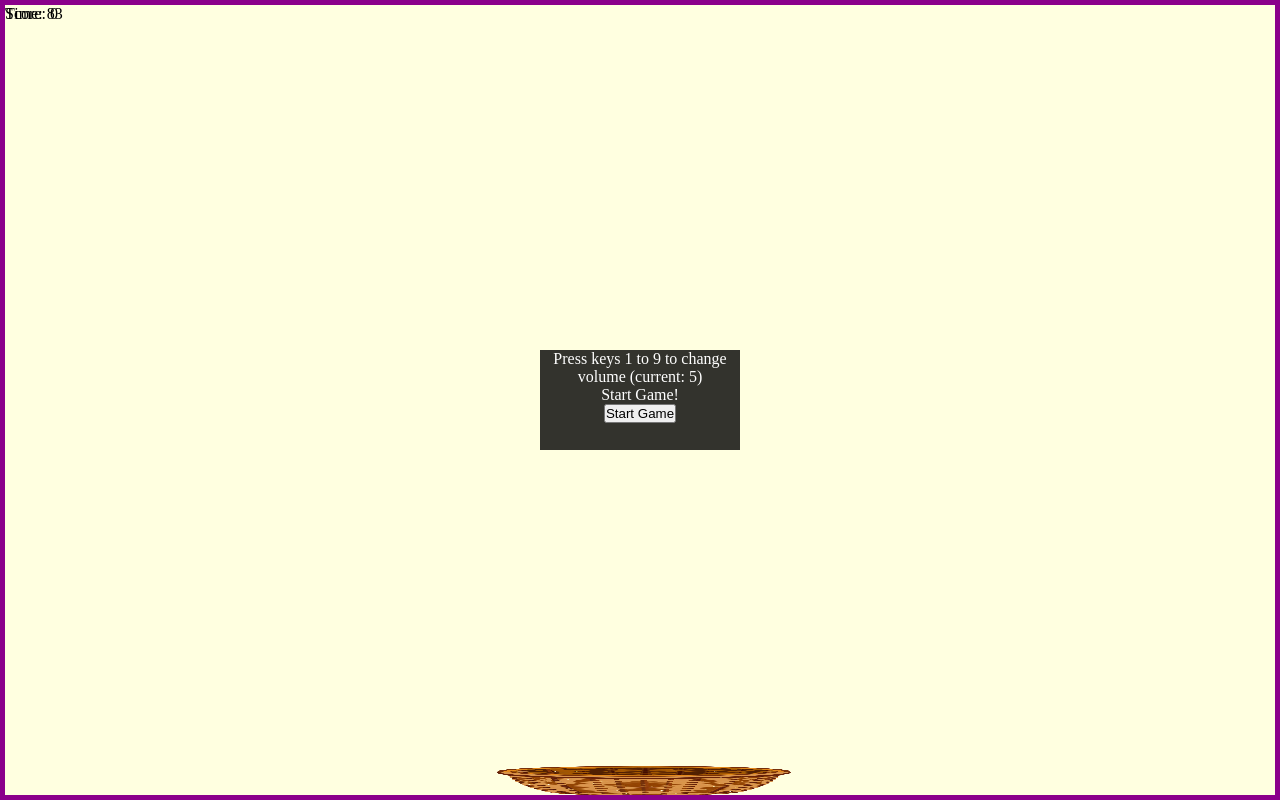
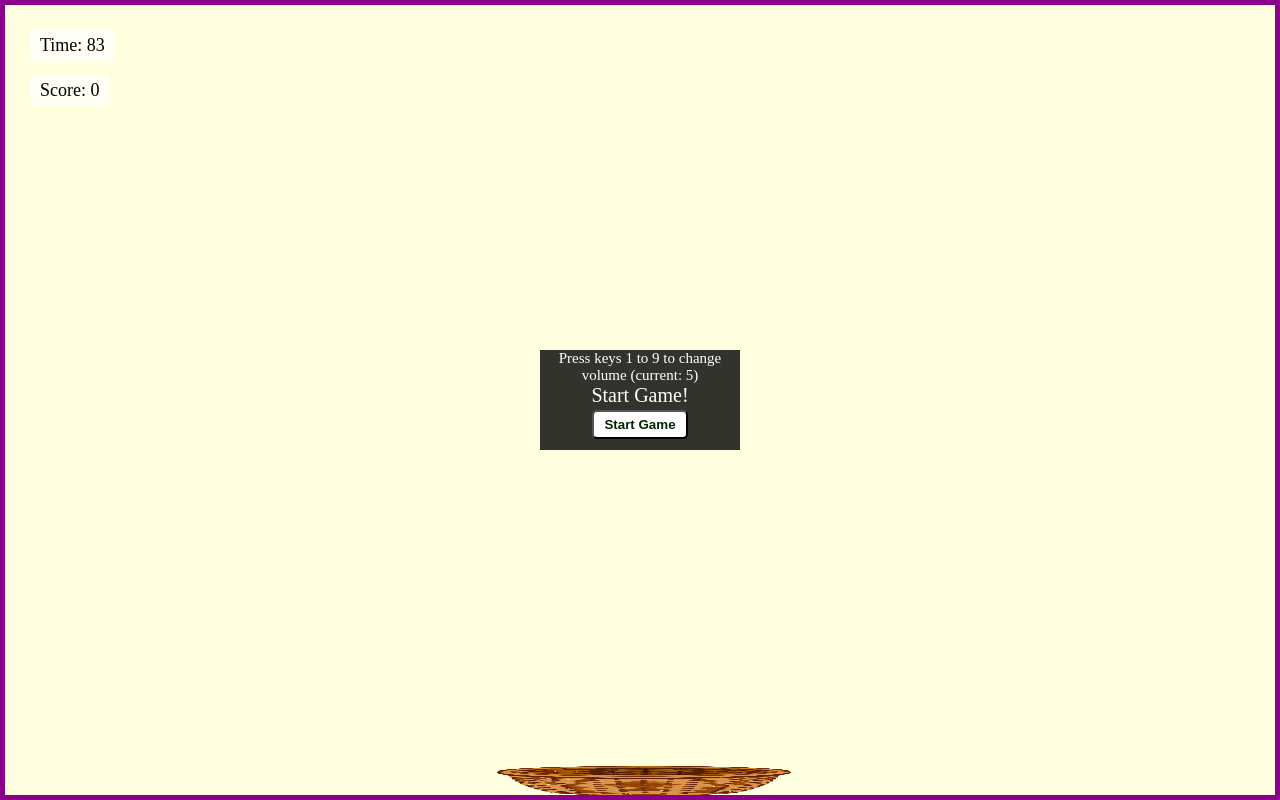
Before and after one commit to optimisticjuice/fruit-catcher, a React (Vite) app: page / in a window 1280 px wide. Built offline with nearby package versions, Linux system fonts and the light colour scheme.

Commit message:
Finished & Modularized Fixed Remaining bugs now understand it

```diff
--- a/src/App.css
+++ b/src/App.css
@@ -1,3 +1,7 @@
+html{
+  font-size: 62.5%;
+}
+
 .game-container{
   position: relative;
         width: 100vw;
@@ -22,16 +26,33 @@
 }
 .timer{
   position: absolute;
-  top: 25;
-  right: 25;
-  font-size: 18;
+  top: 2.5rem;
+  left: 2.5rem;
+  font-size: 1.8rem;
+  background-color: rgba(255, 255, 255, 0.7);
+  padding: 0.5rem 1rem;
+  border-radius: 0.5rem;
 }
 .score{
   position: absolute;
-  top: 15;
-  left: 35;
-  font-size: 18;
+  top: 7rem;
+  left: 2.5rem;
+  font-size: 1.8rem;
+  background-color: rgba(255, 255, 255, 0.7);
+  padding: 0.5rem 1rem;
+  border-radius: 0.5rem;
 }
 .start-button{
-  margin-top: 20;
+  margin-top: 0.3rem;
+  padding: 0.5rem 1rem;
+  border-radius: 0.5rem;
+  font-weight: bolder;
+  background-color: white;
+  color: rgb(0, 37, 0);
 }
+.volume-info{
+  font-size: 1.5rem;
+}
+.start-text{
+  font-size: 2rem;
+}
--- a/src/App.jsx
+++ b/src/App.jsx
@@ -118,8 +118,8 @@ import './App.css';
         <div
         className="start-modal"
         >
-          <div>Press keys 1 to 9 to change volume (current: {volumeLevel})</div>
-          <div>Start Game!</div>
+          <div className="volume-info">Press keys 1 to 9 to change volume (current: {volumeLevel})</div>
+          <div className="start-text">Start Game!</div>
          {/* Show Start button if game hasn't started */}
         {/* Show Start button if game has NOT started */}
         <button className="start-button"
--- a/src/Display.css
+++ b/src/Display.css
@@ -1,28 +1,29 @@
 .restart-modal{
     position: absolute;
       inset: 0;
-      top: 100vh / 2 - 40;
-      left: 100vw / 2 - 100;
-      width: 200;
-      height: 120;
+      top: 100vh / 2;
+      left: 100vw / 2;
+      width: 100vw;
+      height: 100vh;
       background-color: rgba(0,0,0,0.8);
       color: white;
       text-align: center;
-      padding: 20;
-      border-radius: 10;
+      padding: 1rem;
+      border-radius: 1rem;
       display: flex;
       flex-direction: column;
       justify-content: center;
       align-items: center;
       z-index: 1000;
-}
+      font-size: 1.8rem;
+    }
 .restart-button{
-    margin-top: 15;
-    padding: 8px 16px;
-    border-radius: 6;
+    margin-top: 1rem;
+    padding: 1rem 2rem;
+    border-radius: 0.5rem;
     border: none;
     cursor: pointer;
-    background-color: #4caf50; /* Green button */
-    color: white;
-    font-weight: bold;
+    background-color: darkgreen;
+    color: lightyellow;
+    font-weight: bolder;
 }
```
